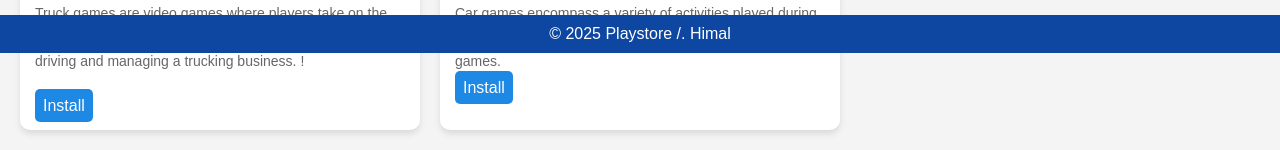
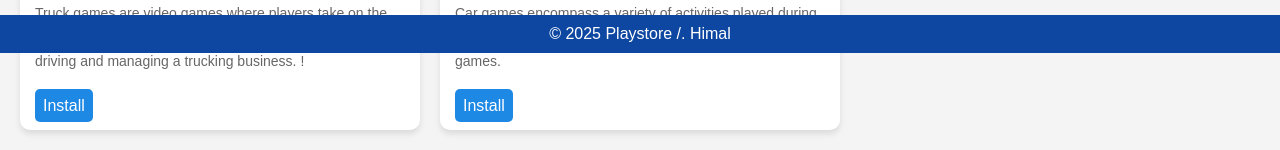
Before and after one commit to HimalRauth/webdesign, a plain HTML site: page index.html in a window 1280 px wide. Shown: the part 747-897 px from the top of the page. Drawn offline with Linux system fonts and the light colour scheme.

Commit message:
Update index.html
Signed-off-by: HimalRauth <rauthimal084@gmail.com>

```diff
--- a/index.html
+++ b/index.html
@@ -335,8 +335,8 @@
                 <img src="https://cdn.altlabvr.com/23452.jpeggn4t1712601488.jpeg?quality=80&type=jpg&width=1920" alt="App Icon">
                 <div class="app-info">
                     <h3>Car Racer game</h3>
-                    <p>Car games encompass a variety of activities played during car rides, often to pass the time, and can range from simple spot-the-object games to more complex word or guessing games. </p>
-                    <a href="#" class="btn">Install</a><br>
+                    <p>Car games encompass a variety of activities played during car rides, often to pass the time, and can range from simple spot-the-object games to more complex word or guessing games. </p><br>
+                    <a href="#" class="btn">Install</a>
             </div>
 
 
```
